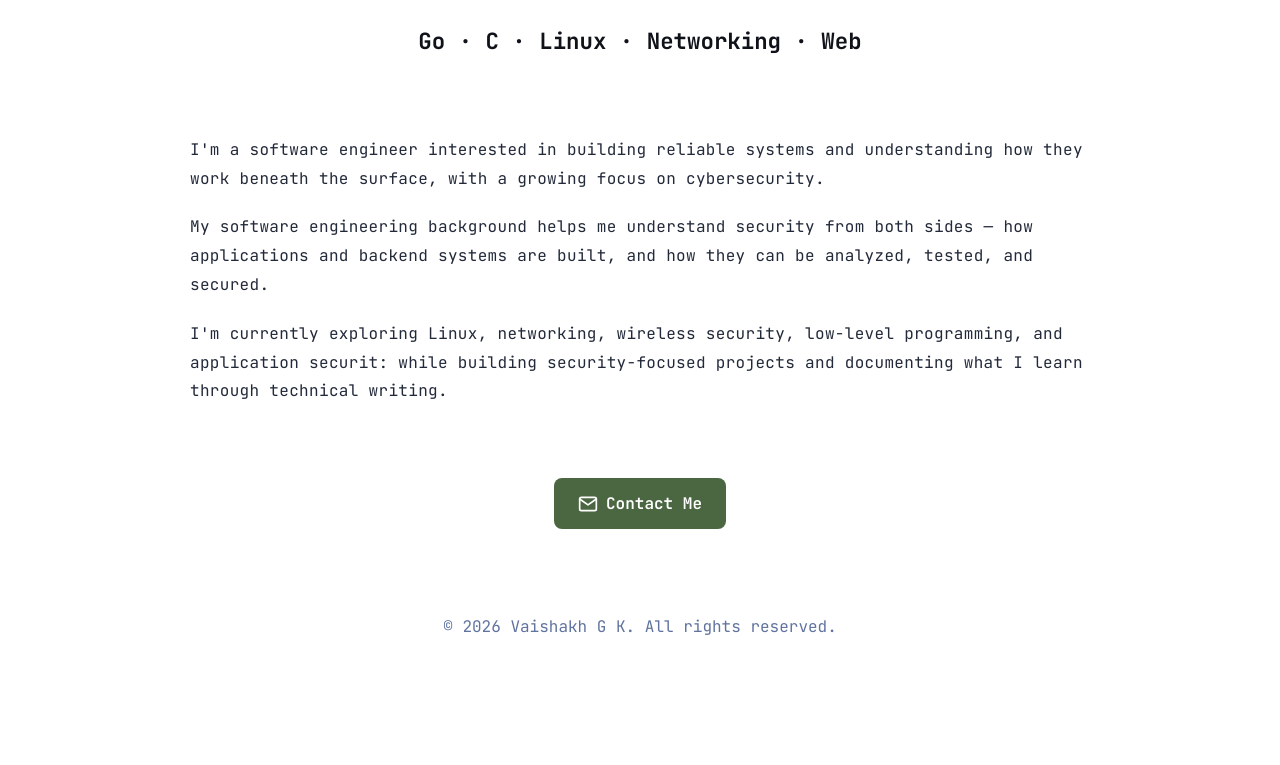
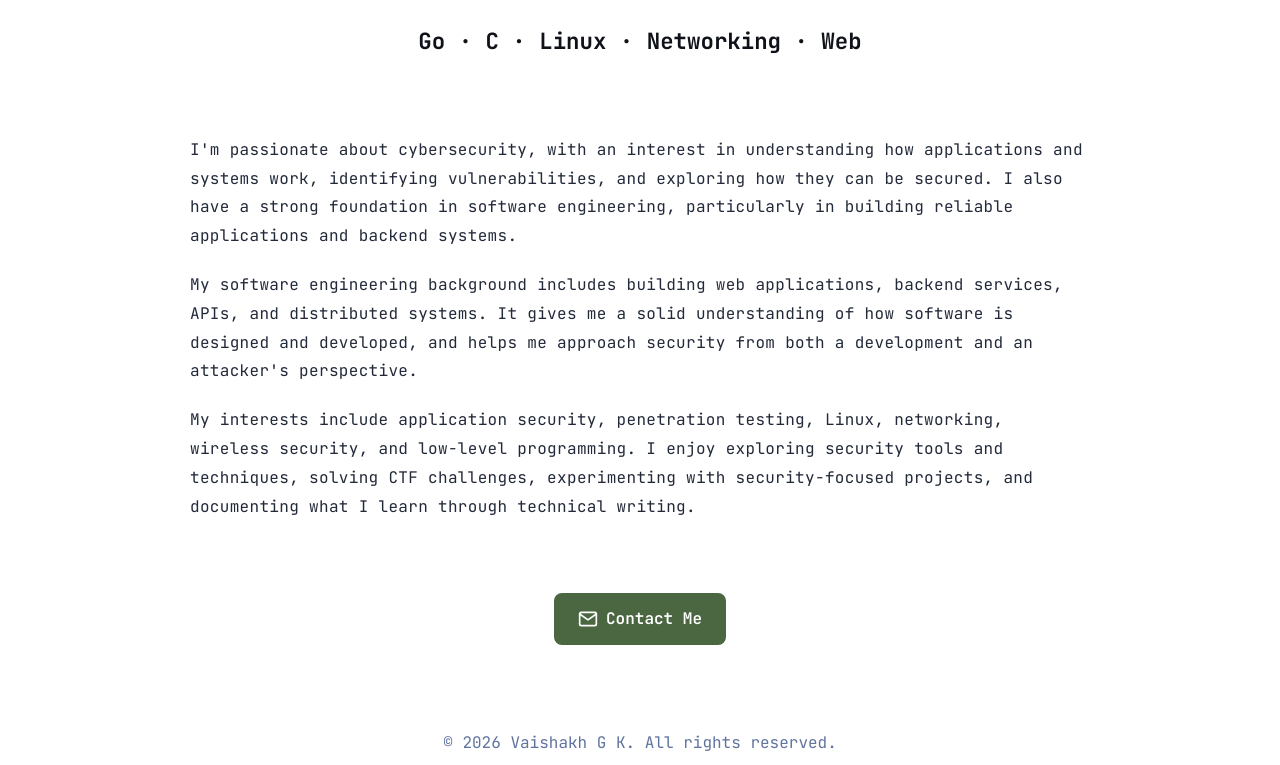
Before and after one commit to VAISHAKH-GK/personal-website-new, an Astro site: page / in a window 1280 px wide. Shown: the part 230-995 px from the top of the page. Built offline with nearby package versions, Linux system fonts and the light colour scheme; Astro itself is replaced by a stand-in of ours.

Commit message:
Update home page Content

```diff
--- a/src/pages/index.astro
+++ b/src/pages/index.astro
@@ -92,29 +92,33 @@ import { SITE_DESCRIPTION, SITE_TITLE } from '../consts';
 		<main>
 			<br>
 			<h1>Vaishakh G K</h1>
-			<h3><b>Software Engineer . Cyber Security</h3>
+			<h3><b>Cyber Security . Software Engineer</h3>
 			<br>
 			<h4>Go · C · Linux · Networking · Web</h4>
 			<br>
 
 			<div class="intro">
 				<p>
-                    I'm a software engineer interested in building reliable systems and
-                    understanding how they work beneath the surface, with a growing focus
-                    on cybersecurity.
+					I'm passionate about cybersecurity, with an interest in understanding
+					how applications and systems work, identifying vulnerabilities, and
+					exploring how they can be secured. I also have a strong foundation
+					in software engineering, particularly in building reliable applications
+					and backend systems.
 				</p>
 
 				<p>
-					My software engineering background helps me understand security from
-					both sides — how applications and backend systems are built, and how
-					they can be analyzed, tested, and secured.
+					My software engineering background includes building web applications,
+					backend services, APIs, and distributed systems. It gives me a solid
+					understanding of how software is designed and developed, and helps me
+					approach security from both a development and an attacker's perspective.
 				</p>
 
 				<p>
-					I'm currently exploring Linux, networking, wireless security,
-					low-level programming, and application securit: while building
-					security-focused projects and documenting what I learn through
-					technical writing.
+					My interests include application security, penetration testing,
+					Linux, networking, wireless security, and low-level programming.
+					I enjoy exploring security tools and techniques, solving CTF challenges,
+					experimenting with security-focused projects, and documenting what
+					I learn through technical writing.
 				</p>
 			</div>
 
```
